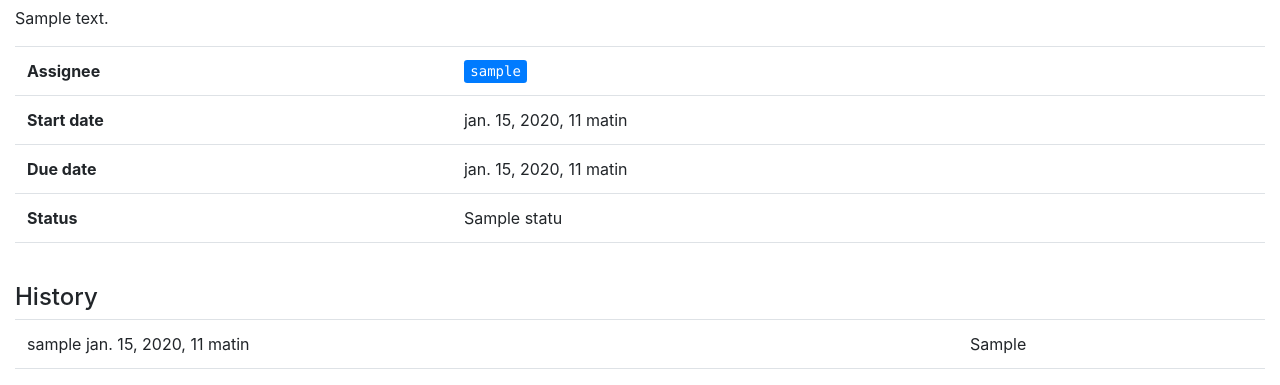
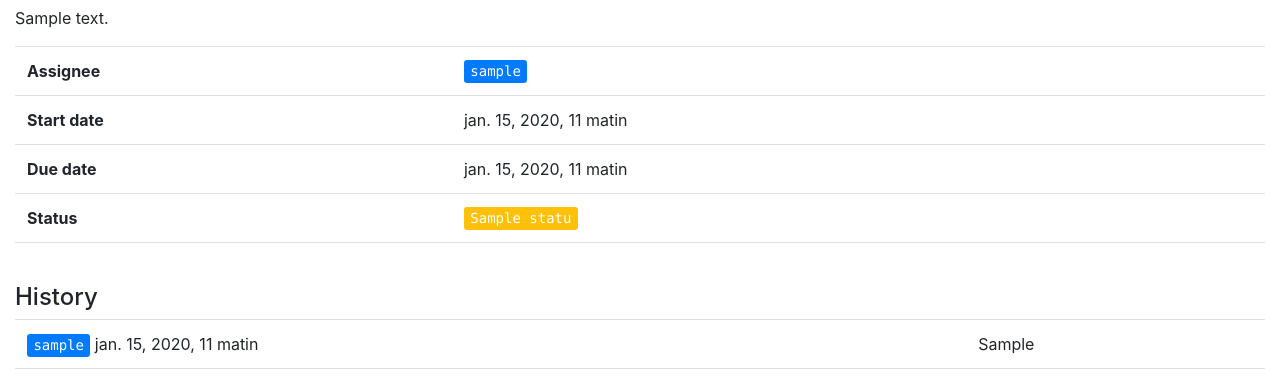
Before and after one commit to Quentin-T/projet, a Django app: page /taskmanager/task/1 in a window 1280 px wide. Shown: the part 603-988 px from the top of the page. Run offline with Django 3.2, Linux system fonts and the light colour scheme; a user stored in the database is signed in; tables that the repository leaves empty hold one stand-in row (values such as "Sample post"); some libraries are stand-ins or nearby versions.

Commit message:
Simplification des templates pour les formulaires avec boostrap_form

```diff
--- a/taskmanager/templates/task.html
+++ b/taskmanager/templates/task.html
@@ -37,7 +37,7 @@
             </tr>
             <tr>
                 <th>Status</th>
-                <td>{{ task.status }}</td>
+                <td><kbd class="bg-warning">{{ task.status }}</kbd></td>
             </tr>
         </table>
     </div>
@@ -47,7 +47,7 @@
         <table class="table border-bottom">
             {% for comment in comments %}
                 <tr>
-                    <td>{{ comment.author }} {{ comment.date }}</td>
+                    <td><kbd class="bg-primary">{{ comment.author }}</kbd> {{ comment.date }}</td>
                     <td>{{ comment.entry }}</td>
                 </tr>
             {% endfor %}
```
